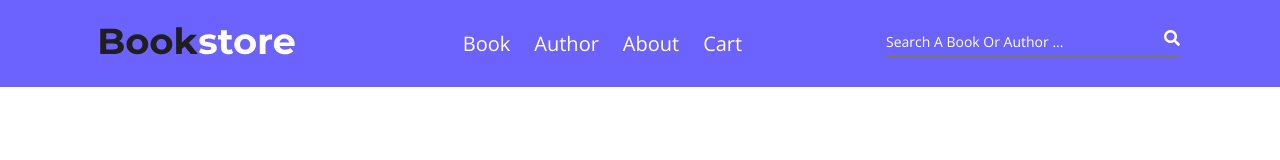
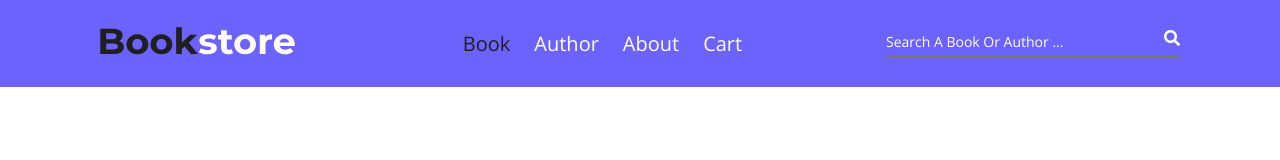
Before and after one commit to abdulsalam-jamaea/bookstore, a React (Create React App) app: page / in a window 1280 px wide. In both pictures the pointer is over the link "Book". Shown: the top 160 px of the page. Built offline with nearby package versions, Linux system fonts and the light colour scheme.

Commit message:
make transition to some elements in navbar

```diff
--- a/src/common/Navigation.css
+++ b/src/common/Navigation.css
@@ -48,6 +48,7 @@
  * helping class for building meun lines
  */
 .bar {
+    transition: background-color 150ms linear;
     border-radius: 3px;
     width: 3.25rem;
     height: .1875rem;
@@ -119,7 +120,12 @@
      * remove underline on naviagtion links
      */
     .links__item > a {
+        transition: color 150ms linear;
         text-decoration: none;
+    }
+
+    .links__item:hover > a {
+        color: var(--secondary-clr);
     }
 }
 
```
